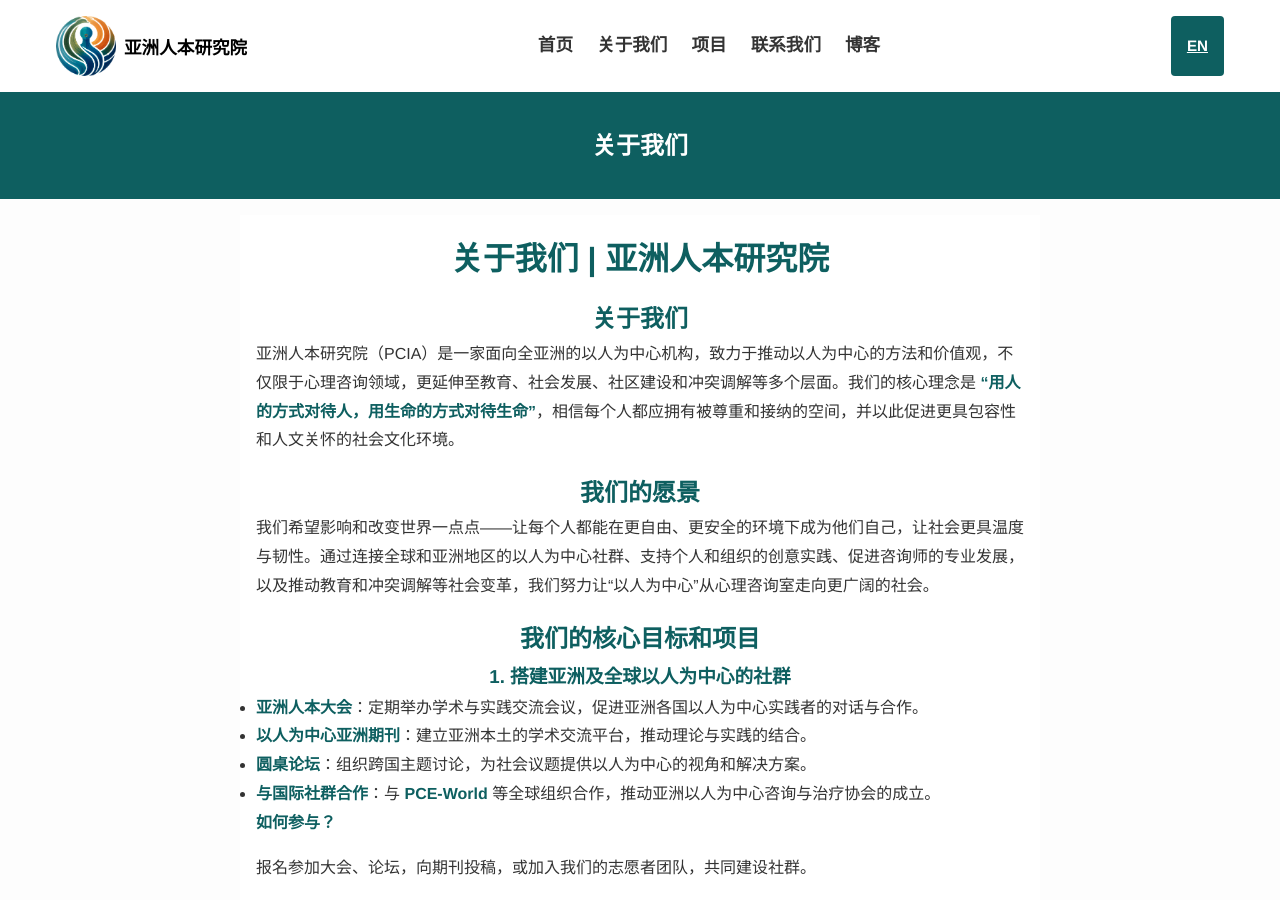
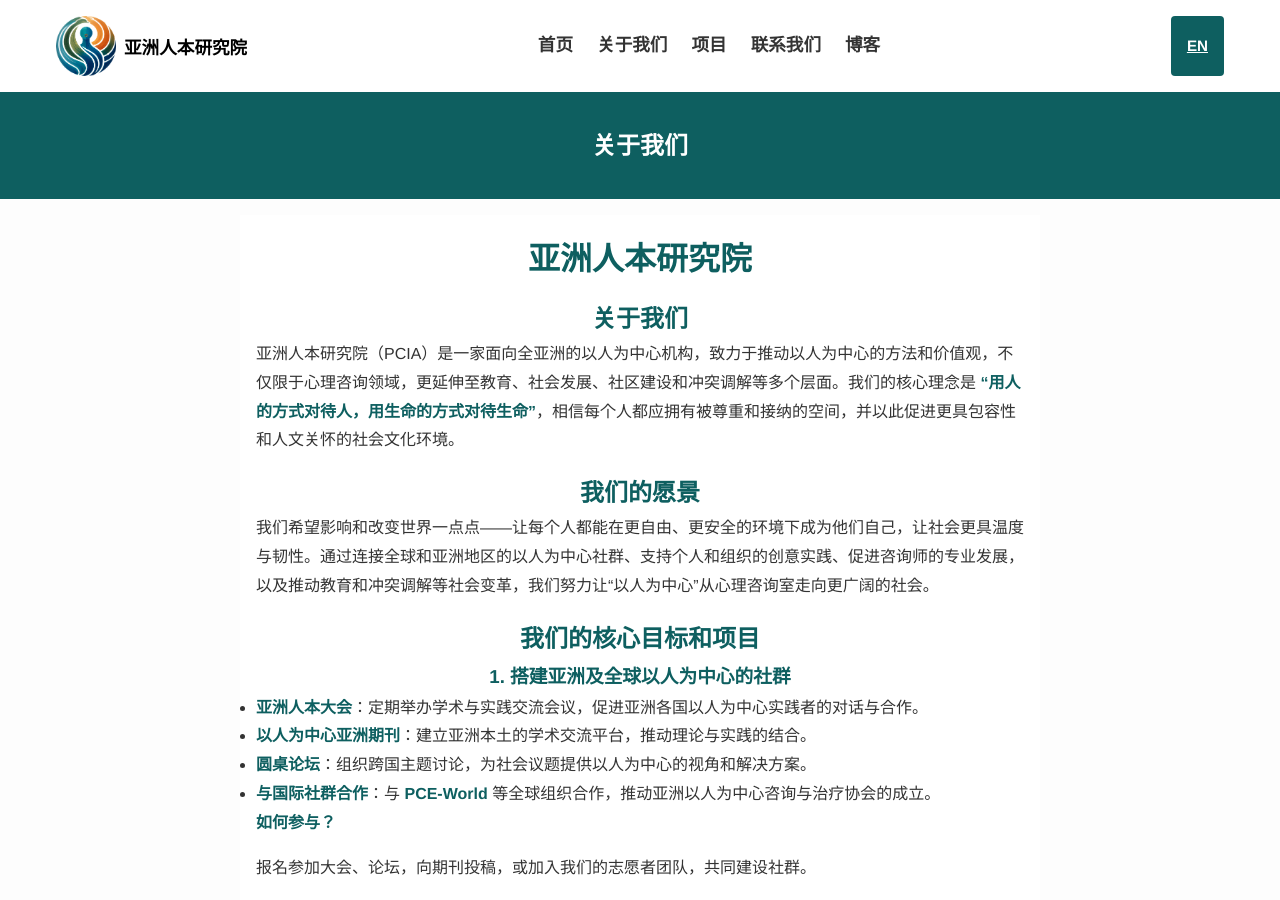
Before and after one commit to YeeLiu611/YeeLiu611, a Jekyll site: the page built from zh/about.md, in a window 1280 px wide and 900 px high. Built offline with Jekyll 4.4.1, drawn with Linux system fonts in a browser that asks for light colours; a script that is not in the unit is left out.

Commit message:
Update 中文页面 “about”

```diff
--- a/zh/about.md
+++ b/zh/about.md
@@ -1,7 +1,7 @@
 ---
 layout: page
 lang: zh
-title: 关于我们 | 亚洲人本研究院
+title: 亚洲人本研究院
 alternate_url: /en/about
 ---
 ## **关于我们**
```
